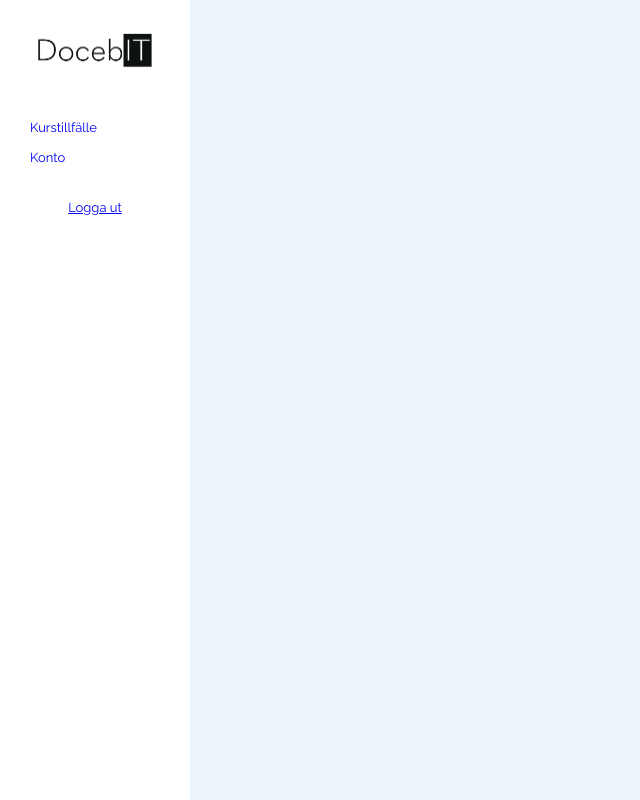
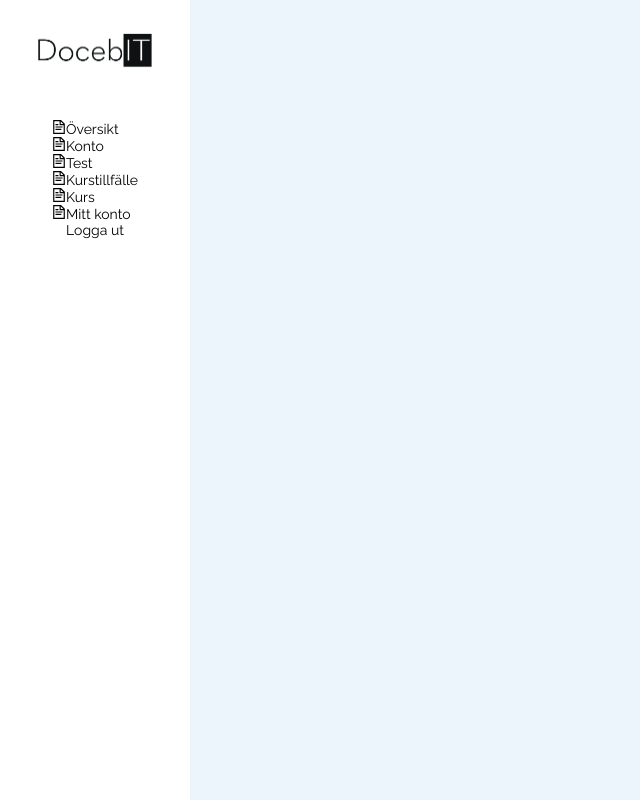
Before and after one commit to Fredrik-Rosberg/docebitselftest, a React (Vite) app in the folder client/: page /admin in a window 1280 px wide. Shown: the whole page, without its empty margins (0-640 px from the left). Built offline with nearby package versions, Linux system fonts and the light colour scheme.

Commit message:
LayoutUpdate

```diff
--- a/client/src/layout/NavbarLayout.jsx
+++ b/client/src/layout/NavbarLayout.jsx
@@ -1,6 +1,7 @@
 import React from "react";
 import { Outlet, Link } from "react-router-dom";
-import './navbarLayout.css'
+import "./navbarLayout.css";
+import { GrDocumentText } from "react-icons/gr";
 
 const NavbarLayout = () => {
   return (
@@ -13,11 +14,31 @@ const NavbarLayout = () => {
             className="navbar-logo"
           />
           <div className="navbar-links">
-            <Link to="/admin/courseoccasion/create">Kurstillfälle</Link>
-            <Link to="/admin/account/create">Konto</Link>
-          </div>
-          <div>
-            <Link to="/">Logga ut</Link>
+            <Link to="/admin/courseoccasion/create">
+              <GrDocumentText />
+              Översikt
+            </Link>
+            <Link to="/admin/account/create">
+              <GrDocumentText />
+              Konto
+            </Link>
+            <Link to="/admin/account/create">
+              <GrDocumentText />
+              Test
+            </Link>
+            <Link to="/admin/courseoccasion/create">
+              <GrDocumentText />
+              Kurstillfälle
+            </Link>
+            <Link to="/admin/account/create">
+              <GrDocumentText />
+              Kurs
+            </Link>
+            <Link to="/admin/account/create">
+              <GrDocumentText />
+              Mitt konto
+            </Link>
+            <Link to="/"className="navbar-signout">Logga ut</Link>
           </div>
         </div>
         <div className="navbar-body">
--- a/client/src/layout/navbarLayout.css
+++ b/client/src/layout/navbarLayout.css
@@ -8,7 +8,7 @@
   background-color: white;
   height: 100vh;
   text-align: center;
-  font-size: 13px;
+  font-size: 14px;
 }
 .navbar-body {
   justify-self: start;
@@ -22,11 +22,15 @@
 }
 .navbar-links {
   display: grid;
-  grid-template-rows: 30px 1fr;
   padding-top: 20px;
-  padding-left: 30px;
+  justify-content: center;
   text-align: start;
 }
 .navbar-links>a{
     text-decoration: none;
+    color:black
 }
+
+.navbar-signout{
+    text-align: center;
+}
```
